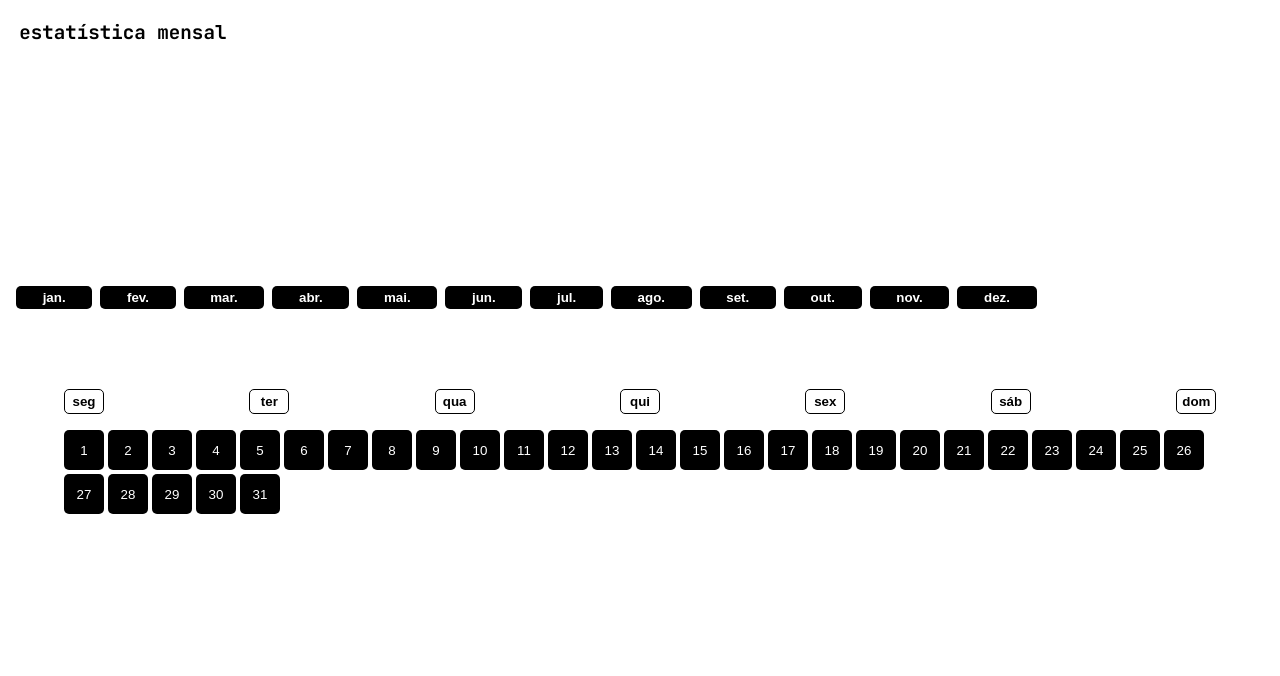
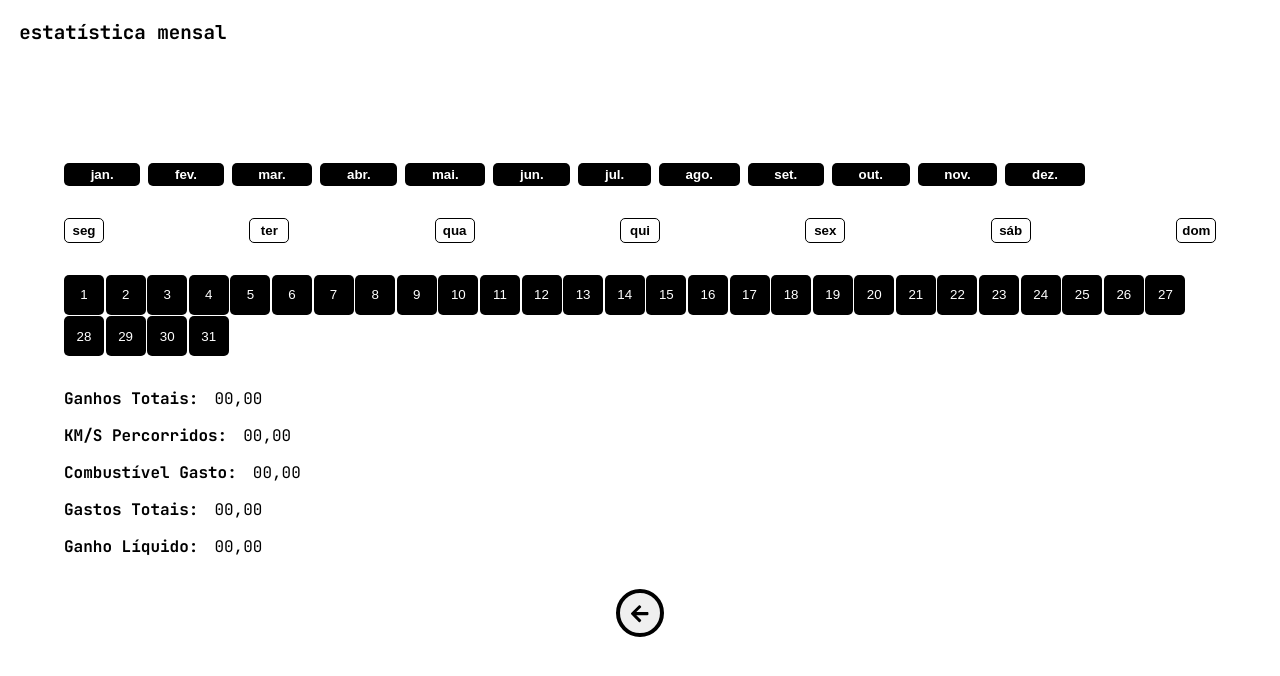
Before and after one commit to huanfs/moto-saldo-app, a React (Vite) app: page /monthStatistics in a window 1280 px wide. Shown: the top 676 px of the page. Built offline with nearby package versions, Linux system fonts and the light colour scheme; a web font is replaced by a local one.

Commit message:
:tada: add / adicionei o componente DayDetails.jsx que será responsável por exibir os dados detalhados de cada dia (funções ainda não incluídas

```diff
--- a/src/components/arrowButton/ArrowButton.module.css
+++ b/src/components/arrowButton/ArrowButton.module.css
@@ -1,4 +1,5 @@
 .arrow{
+    max-width:50px;
     display:flex;
     align-items:center;
     justify-content:center;
--- /dev/null
+++ b/src/components/dayDetails/DayDetails.jsx
@@ -0,0 +1,32 @@
+import React from "react";
+
+import style from "./DayDetails.module.css";
+
+function DayDetails(){
+    return(
+        <article className={style.dayDetails}>
+            <div>
+                <h2>ganhos totais:</h2>
+                <span>00,00</span>
+            </div>
+            <div>
+                <h2>KM/s percorridos:</h2>
+                <span>00,00</span>
+            </div>
+            <div>
+                <h2>combustível gasto:</h2>
+                <span>00,00</span>
+            </div>
+            <div>
+                <h2>gastos totais:</h2>
+                <span>00,00</span>
+            </div>
+            <div>
+                <h2>ganho líquido:</h2>
+                <span>00,00</span>
+            </div>
+        </article>
+    )
+}
+
+export default DayDetails;
--- /dev/null
+++ b/src/components/dayDetails/DayDetails.module.css
@@ -0,0 +1,18 @@
+.dayDetails{
+    width:100%;
+    display:flex;
+    flex-direction:column;
+    gap:1em;
+    align-items:flex-start;
+}
+.dayDetails div{
+    display:flex;
+    flex-direction:row;
+    align-items:center;
+    gap:1em;
+}
+.dayDetails div h2{
+    font-size:1em;
+    font-weight:700;
+    text-transform:capitalize;
+}
--- a/src/components/dayList/DayList.module.css
+++ b/src/components/dayList/DayList.module.css
@@ -2,5 +2,5 @@
     width:100%;
     display:flex;
     flex-wrap:wrap;
-    gap:4px;
+    gap:0.1em;
 }
--- a/src/components/monthList/MonthList.module.css
+++ b/src/components/monthList/MonthList.module.css
@@ -1,6 +1,5 @@
 .monthList{
     width:100%;
-    padding:0 1em;
     display:flex;
     align-items:center;
     gap:0.5em;
--- a/src/routes/MonthStatistics.jsx
+++ b/src/routes/MonthStatistics.jsx
@@ -1,9 +1,13 @@
 import React from "react";
+
+import { Link } from "react-router-dom";
 
 /*components*/
     import MonthList from "@components/monthList/MonthList.jsx";
     import WeekList from "@components/weekList/WeekList.jsx";
     import DayList from "@components/dayList/DayList.jsx";
+    import DayDetails from "@components/dayDetails/DayDetails.jsx";
+    import ArrowButton from "@components/arrowButton/ArrowButton.jsx";
 /*components*/
 import style from "@styles/MonthStatistics.module.css";
 
@@ -11,10 +15,12 @@ function MonthStatistics(){
     return(
         <main className={style.container}>
             <h1>estatística mensal</h1>
-            <MonthList/>
             <section>
+                <MonthList/>
                 <WeekList/>
                 <DayList/>
+                <DayDetails/>
+                <Link to="/main"><ArrowButton direction="left"/></Link>
             </section>
         </main>
     )
--- a/src/styles/MonthStatistics.module.css
+++ b/src/styles/MonthStatistics.module.css
@@ -1,5 +1,6 @@
 .container{
     width:100%;
+    gap:2em;
 }
 .container h1{
     font-size:1.2em;
@@ -11,6 +12,7 @@
 .container section{
     width:90%;
     display:flex;
+    align-items:center;
     flex-direction:column;
-    gap:1em;
+    gap:2em;
 }
```
